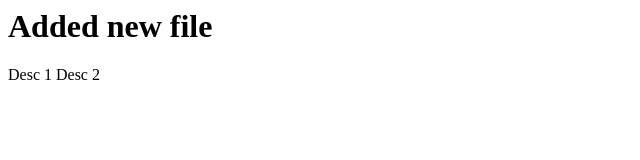
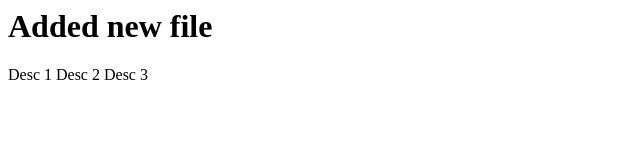
Before and after one commit to aurimasval/test-git, a plain HTML site: page index.html in a window 1280 px wide. Shown: the full height of the page, 0-640 px from the left. Drawn offline with Linux system fonts and the light colour scheme.

Commit message:
message from gui

```diff
--- a/index.html
+++ b/index.html
@@ -3,3 +3,5 @@
 <span>Desc 1</span>
 
 <span>Desc 2</span>
+
+<span>Desc 3</span>
```
